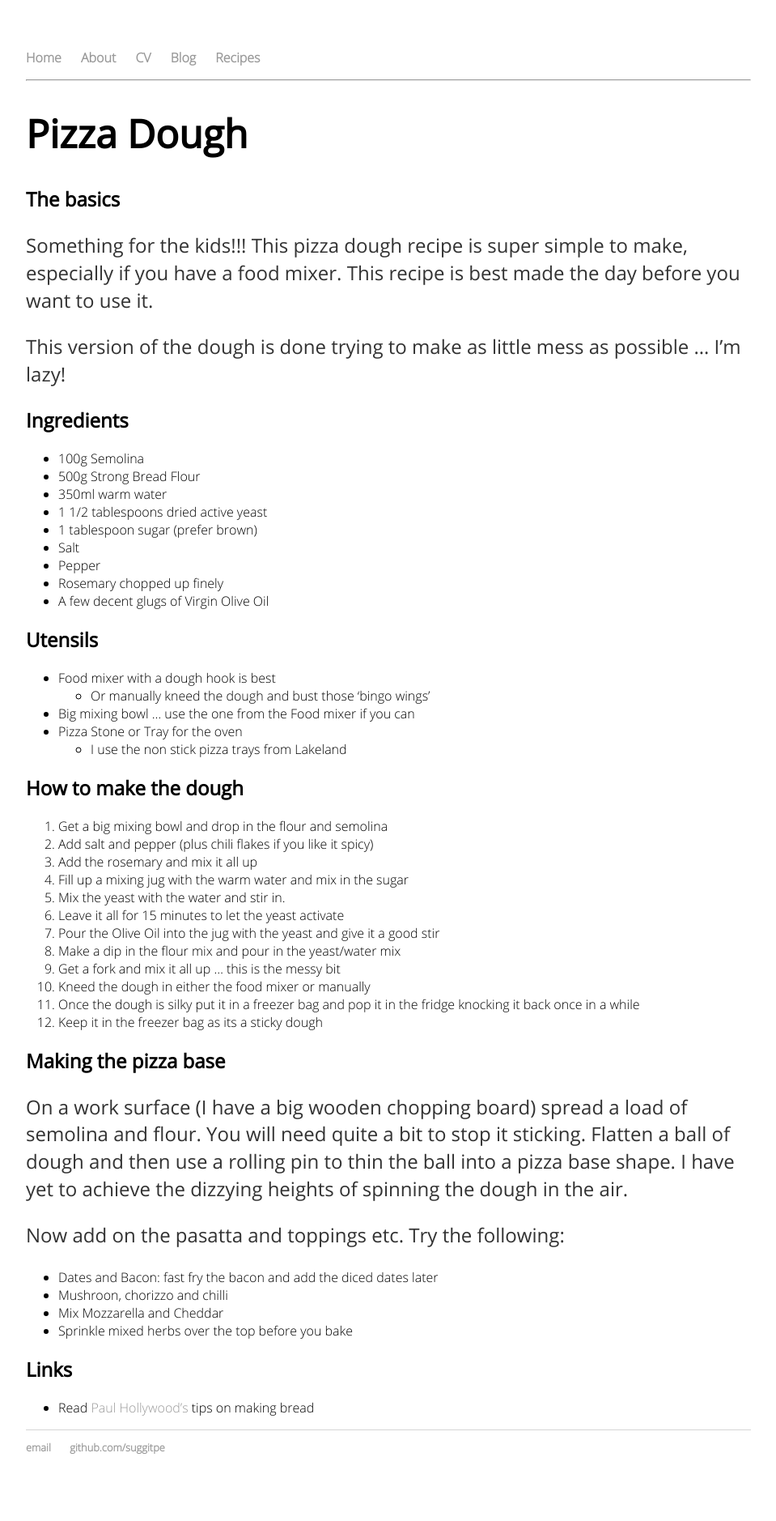
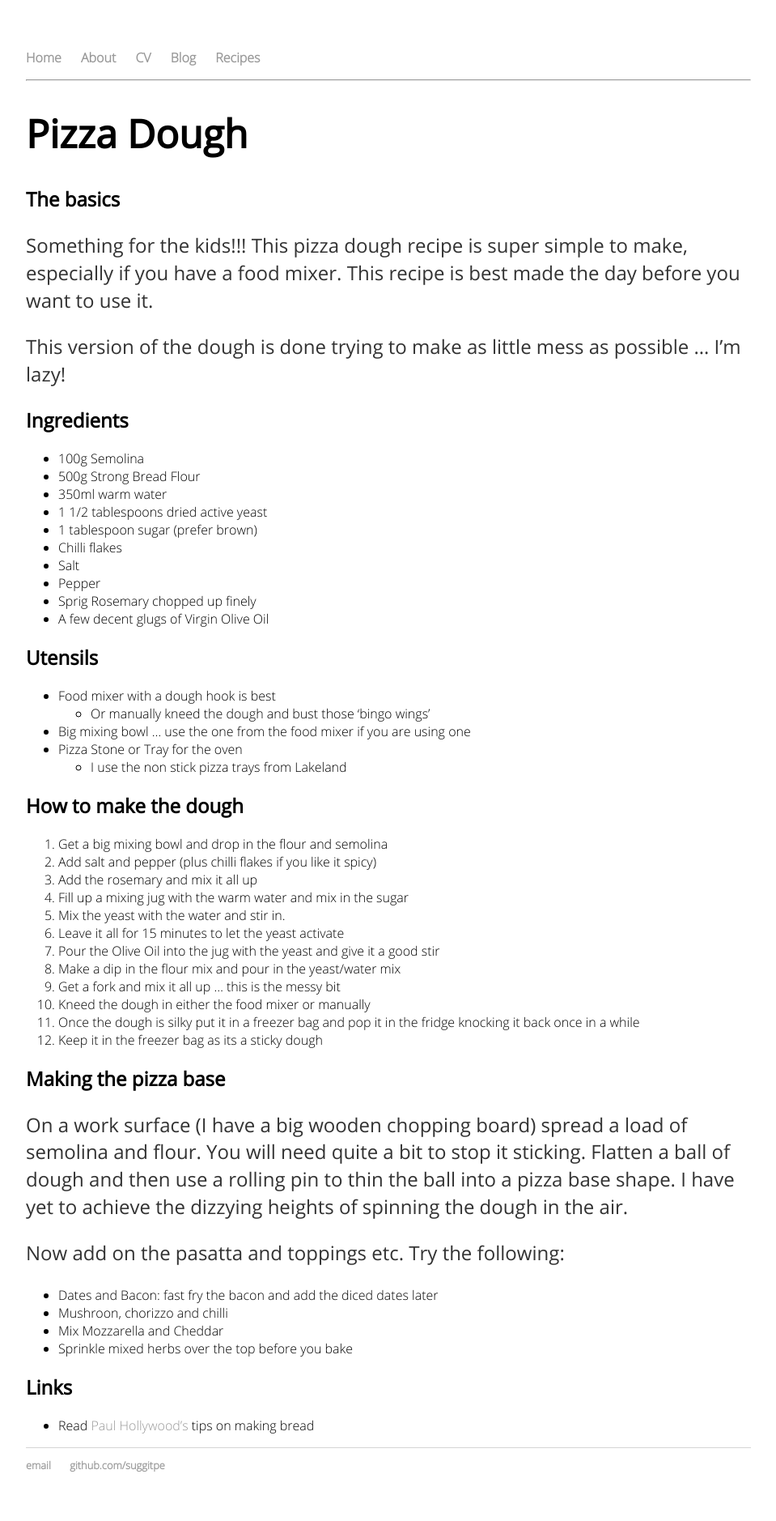
Before and after one commit to suggitpe/suggitpe.github.io, a Jekyll site: the page built from recipes/pizza-dough.md, in a window 1280 px wide. Shown: the whole page at 81% size, without its empty margins (160-1119 px from the left). Built offline with Jekyll 4.4.1, drawn with Linux system fonts in a browser that asks for light colours; before the commit the page ends 1856 px from its top, so only the background shows below that.

Commit message:
fixed pizza dough

```diff
--- a/recipes/pizza-dough.md
+++ b/recipes/pizza-dough.md
@@ -14,21 +14,22 @@ This version of the dough is done trying to make as little mess as possible ...
 * 350ml warm water
 * 1 1/2 tablespoons dried active yeast
 * 1 tablespoon sugar (prefer brown)
+* Chilli flakes
 * Salt
 * Pepper
-* Rosemary chopped up finely
+* Sprig Rosemary chopped up finely
 * A few decent glugs of Virgin Olive Oil
 
 ## Utensils
 * Food mixer with a dough hook is best
     * Or manually kneed the dough and bust those 'bingo wings'
-* Big mixing bowl ... use the one from the Food mixer if you can
+* Big mixing bowl ... use the one from the food mixer if you are using one
 * Pizza Stone or Tray for the oven
     * I use the non stick pizza trays from Lakeland
 
 ## How to make the dough
 1. Get a big mixing bowl and drop in the flour and semolina
-1. Add salt and pepper (plus chili flakes if you like it spicy)
+1. Add salt and pepper (plus chilli flakes if you like it spicy)
 1. Add the rosemary and mix it all up
 1. Fill up a mixing jug with the warm water and mix in the sugar
 1. Mix the yeast with the water and stir in.
```
